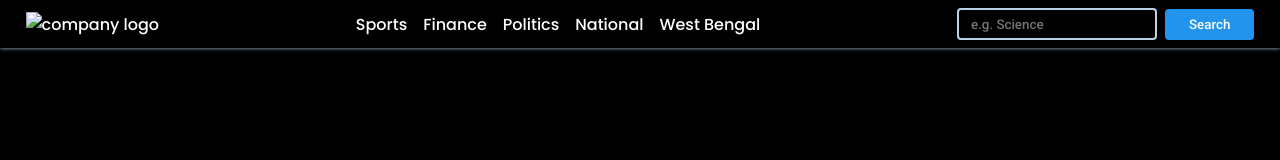
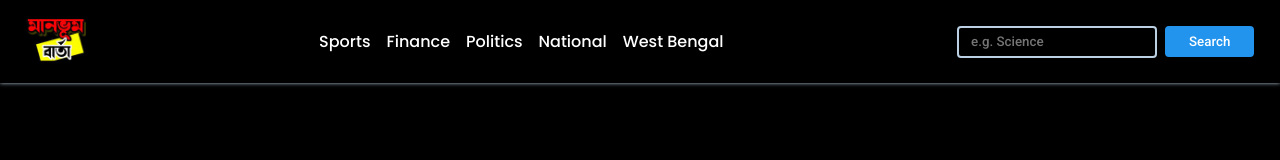
Before and after one commit to durbadalc/ManbhumBarta, a plain HTML site: page index.html in a window 1280 px wide. Drawn offline with Linux system fonts and the light colour scheme; no server answers.

Commit message:
Update index.html

```diff
--- a/index.html
+++ b/index.html
@@ -12,7 +12,7 @@
     <nav>
         <div class="main-nav container flex">
             <a href="#" onclick="reload()" class="company-logo">
-                <img src="./assets/logo.png.jpeg" alt="company logo">
+                <img src="logo.png.jpeg" alt="company logo">
             </a>
             <div class="nav-links">
                 <ul class="flex">
```
